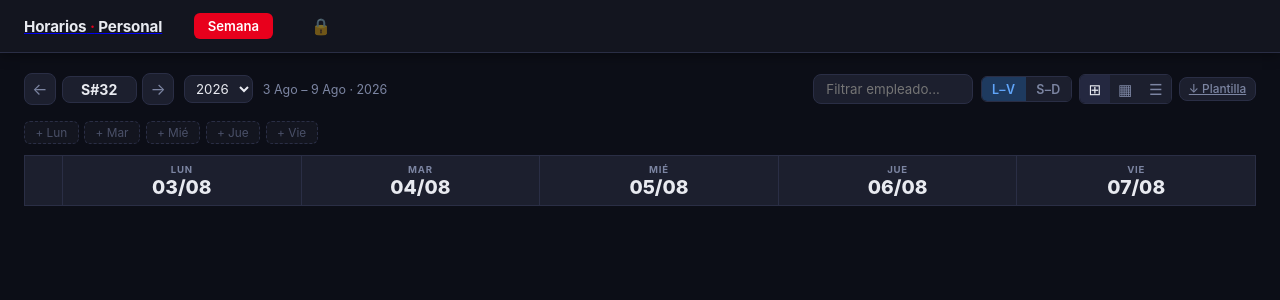
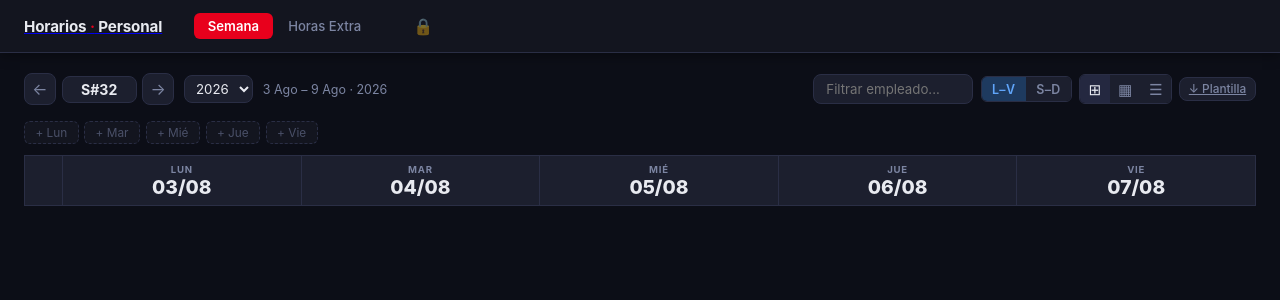
Before and after one commit to NicolasFedrizzi/HORARIOS-SC, a Flask app: page / in a window 1280 px wide. Shown: the top 300 px of the page. Run offline with Flask 3, Linux system fonts and the light colour scheme; data that the repository does not hold is empty.

Commit message:
Horas Extra visible sin contraseña
Co-Authored-By: Claude Sonnet 4.6 <noreply@anthropic.com>

```diff
--- a/templates/index.html
+++ b/templates/index.html
@@ -26,7 +26,7 @@
     </a>
     <nav>
       <button class="nav-btn active" data-view="semana">Semana</button>
-      <button class="nav-btn admin-only" data-view="extras">Horas Extra</button>
+      <button class="nav-btn" data-view="extras">Horas Extra</button>
       <button class="nav-btn admin-only" data-view="empleados">Empleados</button>
       <button class="nav-btn admin-only" data-view="compensatorios">Compensatorios</button>
     </nav>
```
